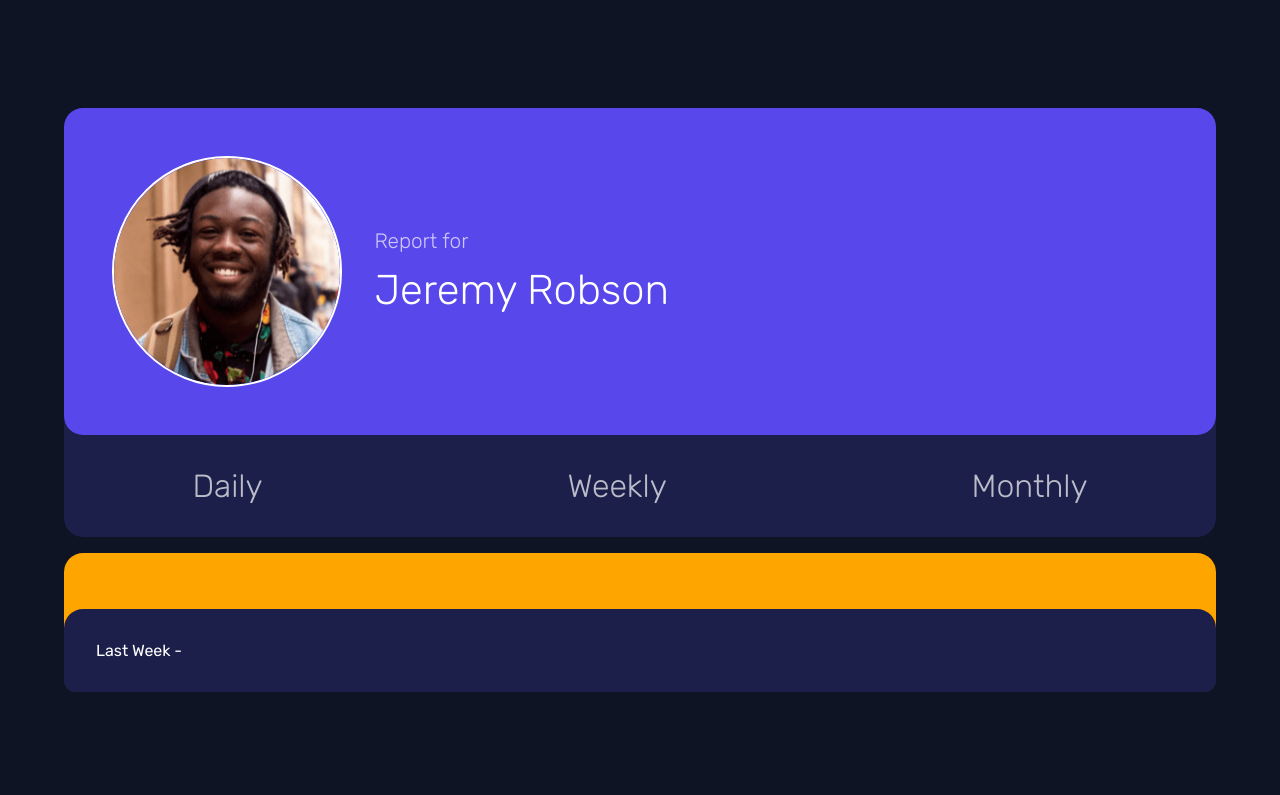
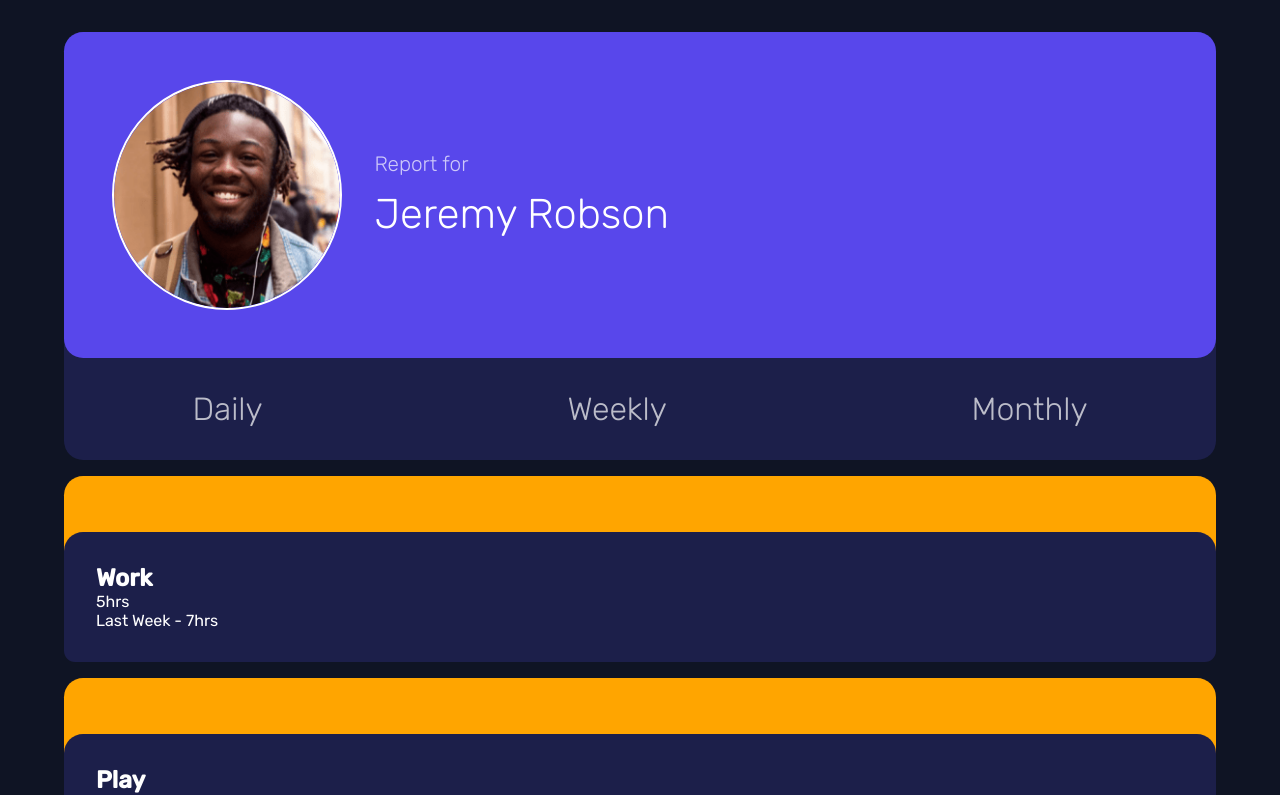
Before and after one commit to AyeTone/Time-Tracking-Dashboard, a React (Create React App) app: page / in a window 1280 px wide. Shown: the top 795 px of the page. Built offline with nearby package versions, Linux system fonts and the light colour scheme.

Commit message:
Implemented JSON Data

```diff
--- a/src/components/Cards/Card/Card.jsx
+++ b/src/components/Cards/Card/Card.jsx
@@ -10,17 +10,17 @@ import {
   Title,
 } from "./CardStyles";
 
-const Card = () => {
+const Card = ({ title, current, prev }) => {
   return (
     <Container>
       <CardInfo>
         <Heading>
-          <Title></Title>
+          <Title>{title}</Title>
           <Dots></Dots>
         </Heading>
         <Times>
-          <CurrentTime></CurrentTime>
-          <PrevTime>Last Week - </PrevTime>
+          <CurrentTime> {current}hrs </CurrentTime>
+          <PrevTime>Last Week - {prev}hrs </PrevTime>
         </Times>
       </CardInfo>
     </Container>
--- a/src/components/Cards/Card/CardStyles.jsx
+++ b/src/components/Cards/Card/CardStyles.jsx
@@ -10,7 +10,6 @@ export const Container = styled.div`
 
 export const CardInfo = styled.div`
   width: 100%;
-  height: 80%;
 
   background-color: var(--CardDF);
   border-radius: var(--borderRad);
--- a/src/components/Cards/Cards.jsx
+++ b/src/components/Cards/Cards.jsx
@@ -1,12 +1,22 @@
+import { useState } from "react";
 import Card from "./Card/Card";
 import { Container } from "./CardsStyle";
+import Data from "../../data.json";
 
 const Cards = () => {
-  return (
-    <Container>
-      <Card />
-    </Container>
-  );
+  const [Type, setType] = useState(Data);
+
+  let cards = Type.map((card) => (
+    <Card
+      key={card.title}
+      title={card.title}
+      current={card.timeframes.daily.current}
+      prev={card.timeframes.daily.previous}
+    />
+  ));
+
+  console.log(cards);
+  return <Container>{cards}</Container>;
 };
 
 export default Cards;
--- a/src/components/Cards/CardsStyle.jsx
+++ b/src/components/Cards/CardsStyle.jsx
@@ -2,4 +2,7 @@ import styled from "styled-components";
 
 export const Container = styled.div`
   width: 100%;
+
+  display: grid;
+  gap: 1rem;
 `;
--- /dev/null
+++ b/src/data.json
@@ -0,0 +1,104 @@
+[
+  {
+    "title": "Work",
+    "timeframes": {
+      "daily": {
+        "current": 5,
+        "previous": 7
+      },
+      "weekly": {
+        "current": 32,
+        "previous": 36
+      },
+      "monthly": {
+        "current": 103,
+        "previous": 128
+      }
+    }
+  },
+  {
+    "title": "Play",
+    "timeframes": {
+      "daily": {
+        "current": 1,
+        "previous": 2
+      },
+      "weekly": {
+        "current": 10,
+        "previous": 8
+      },
+      "monthly": {
+        "current": 23,
+        "previous": 29
+      }
+    }
+  },
+  {
+    "title": "Study",
+    "timeframes": {
+      "daily": {
+        "current": 0,
+        "previous": 1
+      },
+      "weekly": {
+        "current": 4,
+        "previous": 7
+      },
+      "monthly": {
+        "current": 13,
+        "previous": 19
+      }
+    }
+  },
+  {
+    "title": "Exercise",
+    "timeframes": {
+      "daily": {
+        "current": 1,
+        "previous": 1
+      },
+      "weekly": {
+        "current": 4,
+        "previous": 5
+      },
+      "monthly": {
+        "current": 11,
+        "previous": 18
+      }
+    }
+  },
+  {
+    "title": "Social",
+    "timeframes": {
+      "daily": {
+        "current": 1,
+        "previous": 3
+      },
+      "weekly": {
+        "current": 5,
+        "previous": 10
+      },
+      "monthly": {
+        "current": 21,
+        "previous": 23
+      }
+    }
+  },
+  {
+    "title": "Self Care",
+    "timeframes": {
+      "daily": {
+        "current": 0,
+        "previous": 1
+      },
+      "weekly": {
+        "current": 2,
+        "previous": 2
+      },
+      "monthly": {
+        "current": 7,
+        "previous": 11
+      }
+    }
+  }
+]
--- a/src/index.css
+++ b/src/index.css
@@ -39,7 +39,6 @@ body {
 
   gap: 1rem;
 
-  height: 100vh;
   width: 90%;
-  margin: 0 auto;
+  margin: 2rem auto;
 }
```
